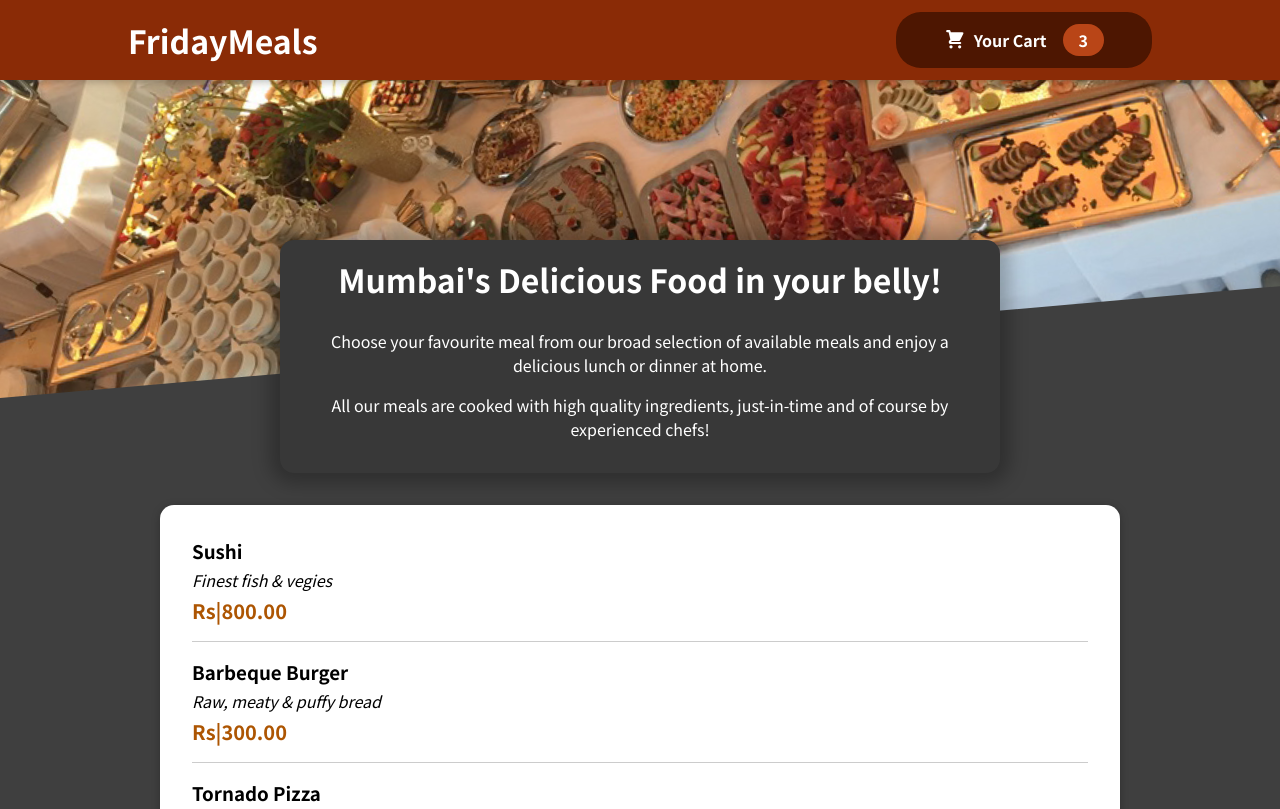
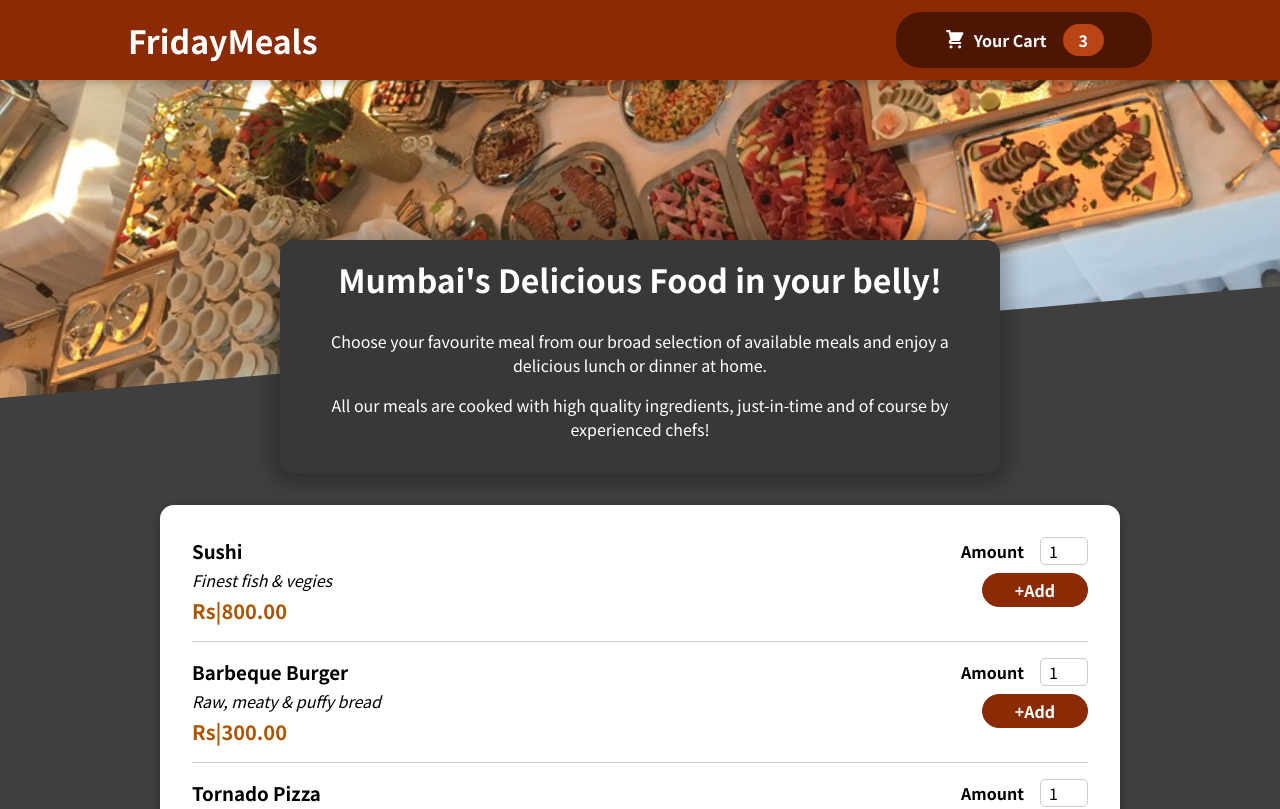
Before and after one commit to 11SID22/React-Project-3-Restaurant-App, a React (Create React App) app: page / in a window 1280 px wide. Shown: the top 809 px of the page. Built offline with nearby package versions, Linux system fonts and the light colour scheme.

Commit message:
Added a Form besides Meal Item to select the quantity of items & add.

```diff
--- a/src/components/Meals/MealItem/MealItem.js
+++ b/src/components/Meals/MealItem/MealItem.js
@@ -1,6 +1,7 @@
 import React from "react";
 
 import classes from './MealItem.module.css';
+import MealItemForm from "./MealItemForm";
 
 const MealItem = (props) => {
 
@@ -13,6 +14,9 @@
                 <div className={classes.description}>{props.description}</div>
                 <div className={classes.price}>{price}</div>
             </div>
+            <div>
+                <MealItemForm />
+            </div>
         </li>
     );
 };
--- /dev/null
+++ b/src/components/Meals/MealItem/MealItemForm.js
@@ -0,0 +1,22 @@
+import React from "react";
+
+import classes from './MealItemForm.module.css';
+import Input from "../../UI/Input";
+
+const MealItemForm = (props) => {
+    return (
+        <form className={classes.form}>
+            <Input label='Amount' input={{
+                id: 'amount',
+                type: 'Number',
+                min: '1',
+                max: '5',
+                step: '1',
+                defaultValue: '1'
+            }} />
+            <button>+Add</button>
+        </form>
+    )
+};
+
+export default MealItemForm;
--- /dev/null
+++ b/src/components/Meals/MealItem/MealItemForm.module.css
@@ -0,0 +1,20 @@
+.form {
+    text-align: right;
+  }
+
+  .form button {
+    font: inherit;
+    cursor: pointer;
+    background-color: #8a2b06;
+    border: 1px solid #8a2b06;
+    color: white;
+    padding: 0.25rem 2rem;
+    border-radius: 20px;
+    font-weight: bold;
+  }
+
+  .form button:hover,
+  .form button:active {
+    background-color: #641e03;
+    border-color: #641e03;
+  }
--- /dev/null
+++ b/src/components/UI/Input.js
@@ -0,0 +1,14 @@
+import React from "react";
+
+import classes from './Input.module.css';
+
+const Input = (props) => {
+    return (
+        <div className={classes.input}>
+            <label htmlFor={props.input.id}>{props.label}</label>
+            <input {...props.input} />
+        </div>
+    )
+};
+
+export default Input;
--- /dev/null
+++ b/src/components/UI/Input.module.css
@@ -0,0 +1,18 @@
+.input {
+    display: flex;
+    align-items: center;
+    margin-bottom: 0.5rem;
+  }
+
+  .input label {
+    font-weight: bold;
+    margin-right: 1rem;
+  }
+
+  .input input {
+    width: 3rem;
+    border-radius: 5px;
+    border: 1px solid #ccc;
+    font: inherit;
+    padding-left: 0.5rem;
+  }
```
